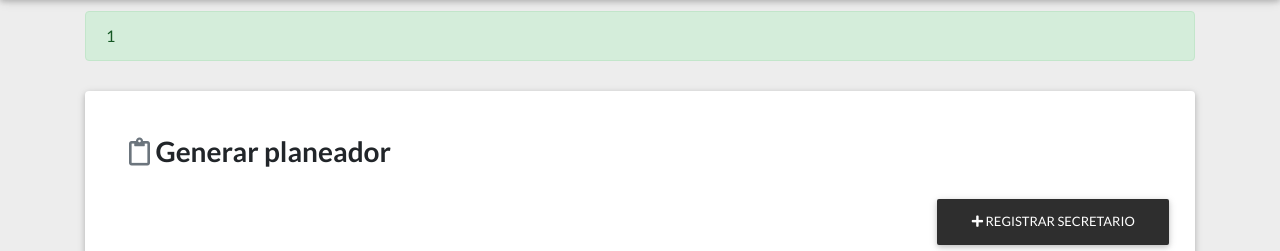
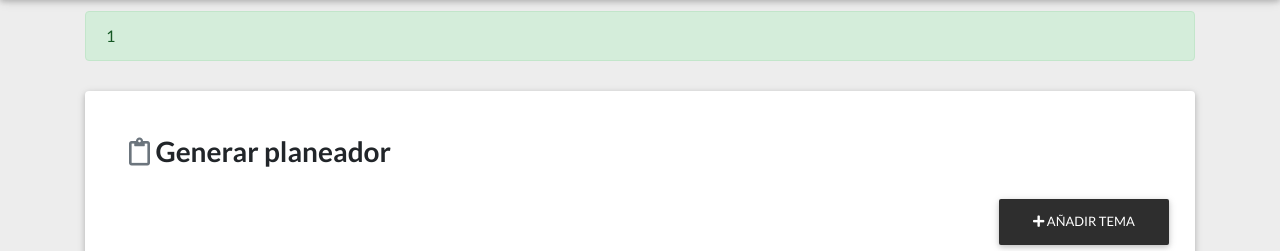
Before and after one commit to ljja-sw/Planeador-Acedemico, a Laravel app: page /generar-planedor in a window 1280 px wide. Shown: the part 79-330 px from the top of the page. Run offline with Laravel 8, Linux system fonts and the light colour scheme; the visitor is signed in with stand-in values (Sample User, id 1); data comes from the database, SQL or seed files in the repository.

Commit message:
Update generar-planeador.blade.php

```diff
--- a/resources/views/generar-planeador.blade.php
+++ b/resources/views/generar-planeador.blade.php
@@ -18,7 +18,7 @@
                 <div class="text-right">
                     <a href="{{ route('secretarios.create') }}" class="btn btn-elegant">
                         <i class="fa fa-plus"></i>
-                        Registrar Secretario
+                        Añadir tema
                     </a>
                 </div>
                 <table id="tabla_secretarios" class="table datatable table-striped table-bordered" cellspacing="0" width="100%">
```
